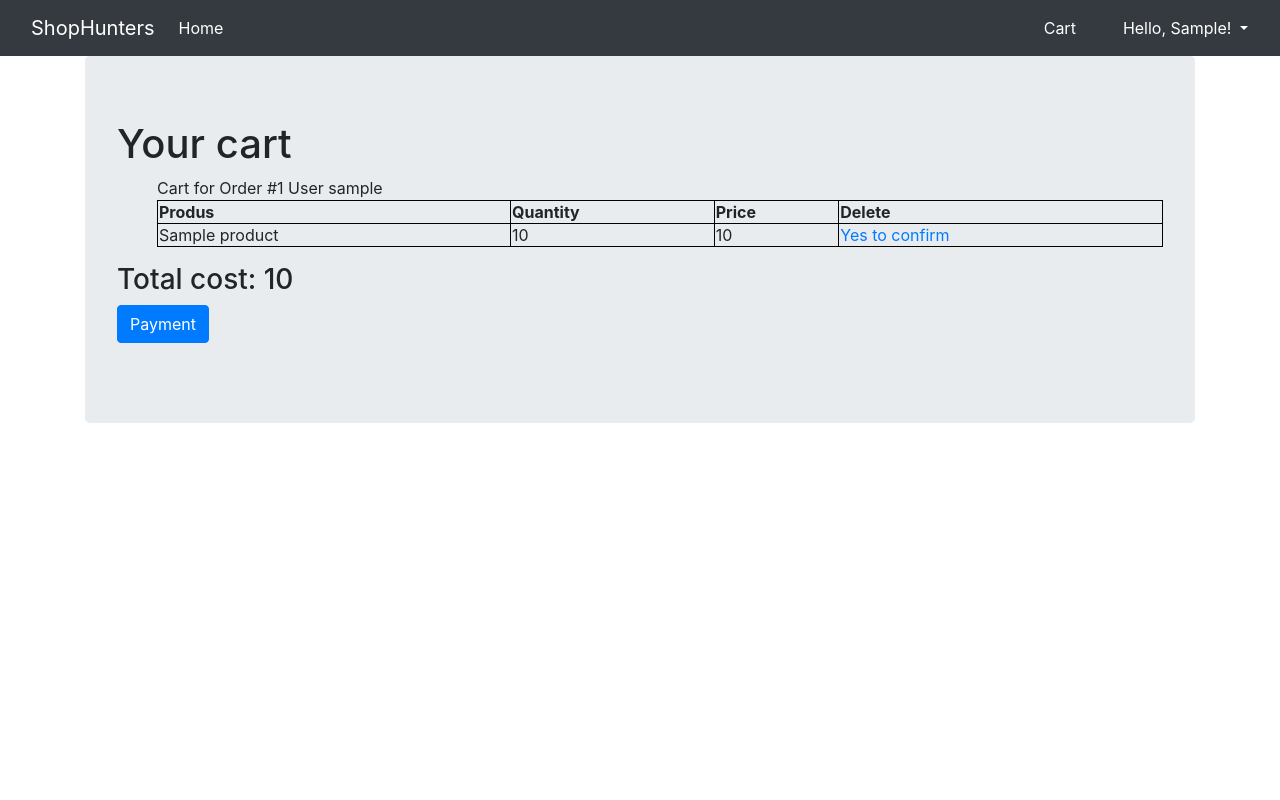
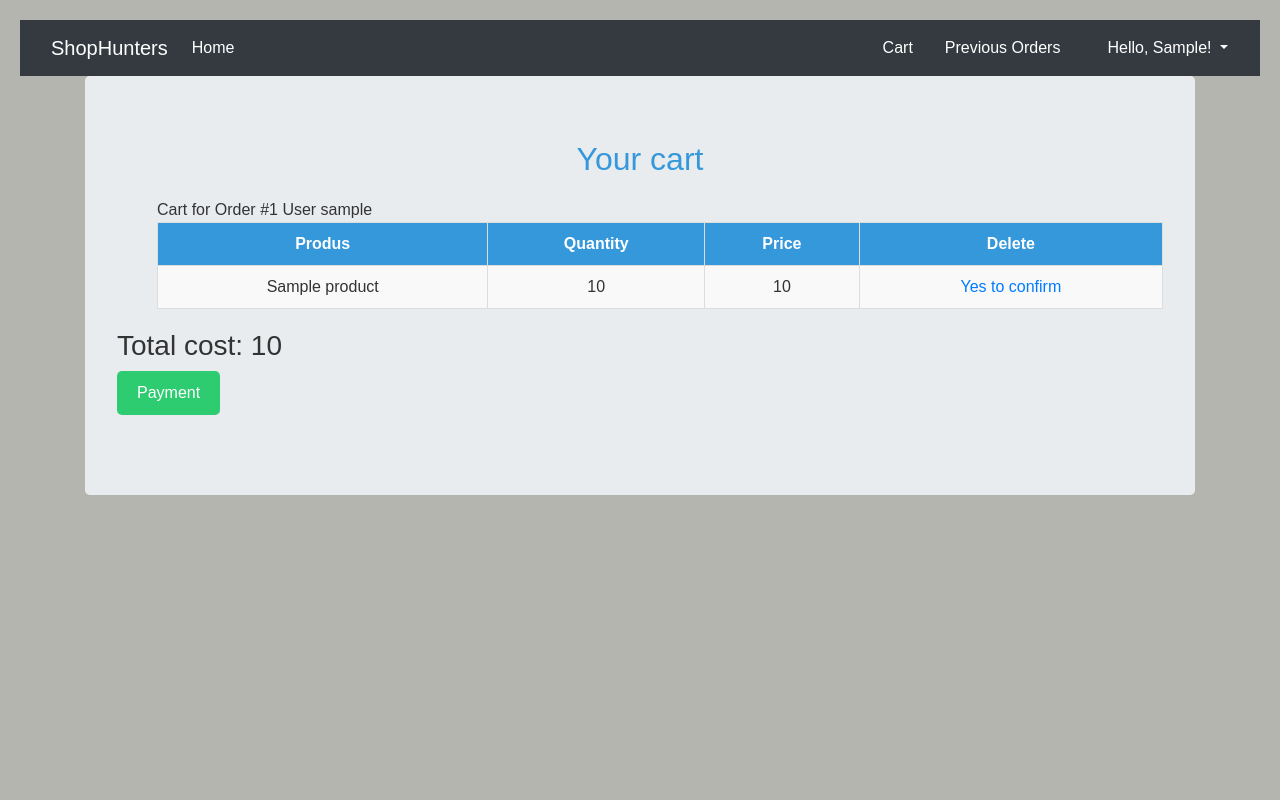
Before and after one commit to iuliangutu/Final_Project, a Django app: page /accounts/cart/ in a window 1280 px wide. Run offline with Django 5.2, Linux system fonts and the light colour scheme; a user stored in the database is signed in; tables that the repository leaves empty hold one stand-in row (values such as "Sample post"); some libraries are stand-ins or nearby versions.

Commit message:
completing_cart

```diff
--- /dev/null
+++ b/accounts/static/cart.css
@@ -0,0 +1,95 @@
+/* General Page Layout */
+    body {
+        font-family: Arial, sans-serif;
+        background-color: #b3b5ae;
+        color: #333;
+        padding: 20px;
+    }
+
+
+    .cart-container {
+        max-width: 900px;
+        margin: 0 auto;
+        padding: 20px;
+        background-color: #fff;
+        border-radius: 8px;
+        box-shadow: 0 4px 6px rgba(0, 0, 0, 0.1);
+    }
+
+    h1 {
+        text-align: center;
+        font-size: 2em;
+        margin-bottom: 20px;
+        color: #3498db;
+    }
+
+    .cart-table {
+        width: 100%;
+        border-collapse: collapse;
+        margin-bottom: 20px;
+    }
+
+    .cart-table th, .cart-table td {
+        padding: 12px;
+        text-align: center;
+        border: 1px solid #ddd;
+    }
+
+    .cart-table th {
+        background-color: #3498db;
+        color: white;
+        font-weight: bold;
+    }
+
+    .cart-table td {
+        background-color: #f9f9f9;
+    }
+
+    .cart-table tr:hover td {
+        background-color: #2980b9;
+    }
+
+    .cart-summary {
+        margin-top: 20px;
+        font-size: 1.2em;
+        font-weight: bold;
+        text-align: center;
+    }
+
+    /* Button Styles */
+    .btn {
+        text-decoration: none;
+        padding: 10px 20px;
+        border-radius: 5px;
+        cursor: pointer;
+        display: inline-block;
+        text-align: center;
+        font-size: 1em;
+    }
+
+    .btn-success {
+        background-color: #2ecc71;
+        color: white;
+        border: none;
+    }
+
+    .btn-success:hover {
+        background-color: #27ae60;
+    }
+
+    .btn-delete {
+        background-color: #e74c3c;
+        color: white;
+        border: none;
+    }
+
+    .btn-delete:hover {
+        background-color: #c0392b;
+    }
+
+    /* Form styling */
+    .payment-form {
+        text-align: center;
+        margin-top: 20px;
+    }
+</style>
--- /dev/null
+++ b/accounts/static/style.css
@@ -0,0 +1,30 @@
+body {
+    font-family: Arial, sans-serif;
+    background-color: #b3b5ae;
+    color: #333;
+}
+
+h1 {
+    color: #2c3e50;
+    text-align: center;
+
+}
+
+#img {
+    text-align: center;
+    }
+
+/* Button styles */
+.btn {
+    background-color: #3498db;
+    color: white;
+    padding: 10px 20px;
+    border-radius: 5px;
+    text-align: center;
+    text-decoration: none;
+    cursor: pointer;
+}
+
+.btn:hover {
+    background-color: #2980b9;
+}
--- a/accounts/templates/cart.html
+++ b/accounts/templates/cart.html
@@ -1,5 +1,6 @@
 {% extends 'base.html' %}
 {% block content %}
+
 <h1>Your cart</h1>
 
 <ul>
@@ -10,7 +11,7 @@
           border:1px solid black;
         }
     </style>
-    <table style="width:100%">
+    <table style="width:100%" class="cart-table">
         <tr>
             <th>Produs </th>
             <th>Quantity </th>
@@ -34,7 +35,7 @@
 <form action="{% url 'accounts:payment_proceed' %}">
     {% csrf_token %}
     {{ form }}
-    <input type="Submit" value="Payment" class="btn btn-primary">
+    <input type="Submit" value="Payment" class="btn btn-Success">
 </form>
 
 {% endblock %}
--- a/accounts/urls.py
+++ b/accounts/urls.py
@@ -15,7 +15,8 @@ urlpatterns = [
     path('cart/', CartView.as_view(), name='cart'),
     path('add-to-cart/<product_id>/', add_to_cart_view, name='add-to-cart'),
     path('delete/<pk>', OrderLineDeleteView.as_view(), name='delete'),
-    path('payment_proceed', payment_proceed_view, name='payment_proceed')
+    path('payment_proceed', payment_proceed_view, name='payment_proceed'),
+    path('cart/<pk>', CartView.as_view())
     # path('', ProductView.as_view(), name='product-list')
     # # path('cart/products.html' )
 ]
--- a/shop/admin.py
+++ b/shop/admin.py
@@ -10,3 +10,9 @@ admin.site.register(ProductType)
 admin.site.register(Order)
 admin.site.register(OrderLine)
 admin.site.register(Cart)
+
+
+# de adaugat mesajul 'va multumim pentru cumparaturi' dupa apasarea butonului 'payment'
+# de adaugat 'Previous_Orders' in my profile
+# care sa preia datele din 'cart' sa le stocheze cu id-ul de comanda si sa stearga automat
+# de adaugat sugestii de produse in 'cart'
--- a/shop/models.py
+++ b/shop/models.py
@@ -48,6 +48,7 @@ class Product(Model):
     title = CharField(max_length=128)
     description = TextField()
     thumbnail = URLField(blank=True, null=True)
+    product_image = URLField(blank=True, null=True)
     category = ForeignKey(Category, on_delete=CASCADE)
     price = IntegerField()
     product_type = ForeignKey(ProductType, on_delete=CASCADE)
--- a/shop/static/cart.js
+++ /dev/null
@@ -1,2 +0,0 @@
-// de adaugat butonul 'catre livrare'
-//
--- a/shop/templates/base.html
+++ b/shop/templates/base.html
@@ -17,7 +17,10 @@
     <script src="https://stackpath.bootstrapcdn.com/bootstrap/4.2.1/js/bootstrap.min.js"
             integrity="sha384-B0UglyR+jN6CkvvICOB2joaf5I4l3gm9GU6Hc1og6Ls7i6U/mkkaduKaBhlAXv9k"
             crossorigin="anonymous"></script>
+    <link rel="stylesheet" href="{% static 'style.css' %}">
+    <link rel="stylesheet" href="{% static 'cart.css' %}">
     <link rel="stylesheet" href="{% static 'index.css' %}">
+
 </head>
 
 <body>
@@ -26,8 +29,7 @@
         <a class="navbar-brand" href="/">ShopHunters</a>
         <button
                 class="navbar-toggler" type="button"
-                data-toggle="collapse" data-target="#navbarNavAltMarkup"
-        >
+                data-toggle="collapse" data-target="#navbarNavAltMarkup">
             <span class="navbar-toggler-icon"></span>
         </button>
 
@@ -43,6 +45,14 @@
             {% if user.is_authenticated %}
             <a class="nav-link active text-white" href="{% url 'accounts:cart' %}">
                 Cart
+            </a>
+            {% endif %}
+        </div>
+
+        <div>
+            {% if user.is_authenticated %}
+            <a class="nav-link active text-white" href="{% url 'accounts:cart' %}">
+                Previous Orders
             </a>
             {% endif %}
         </div>
--- a/shop/templates/products.html
+++ b/shop/templates/products.html
@@ -1,6 +1,12 @@
 {% extends 'base.html' %}
 {% block content %}
+
 <h1>Welcome to ShopHunters!</h1>
+    <div class="text-center" >
+    <a class="mx-auto" href="#">
+      <img src="https://th.bing.com/th/id/R.a151756a5f3ad9b845ccec8415a6f44b?rik=jqofstf%2fIy9JOA&pid=ImgRaw&r=0" alt="Bootstrap" class="rounded" width="300" height="240" >
+    </a>
+    </div>
 <ul>
     {% for product in product_list %}
     <li>
```
Also changed, not shown: accounts/templates/previous_orders.html (added, +13 -0 lines), shop/templates/products_detail.html (+7 -2 lines), shop/migrations/0011_product_product_image.py (added).
